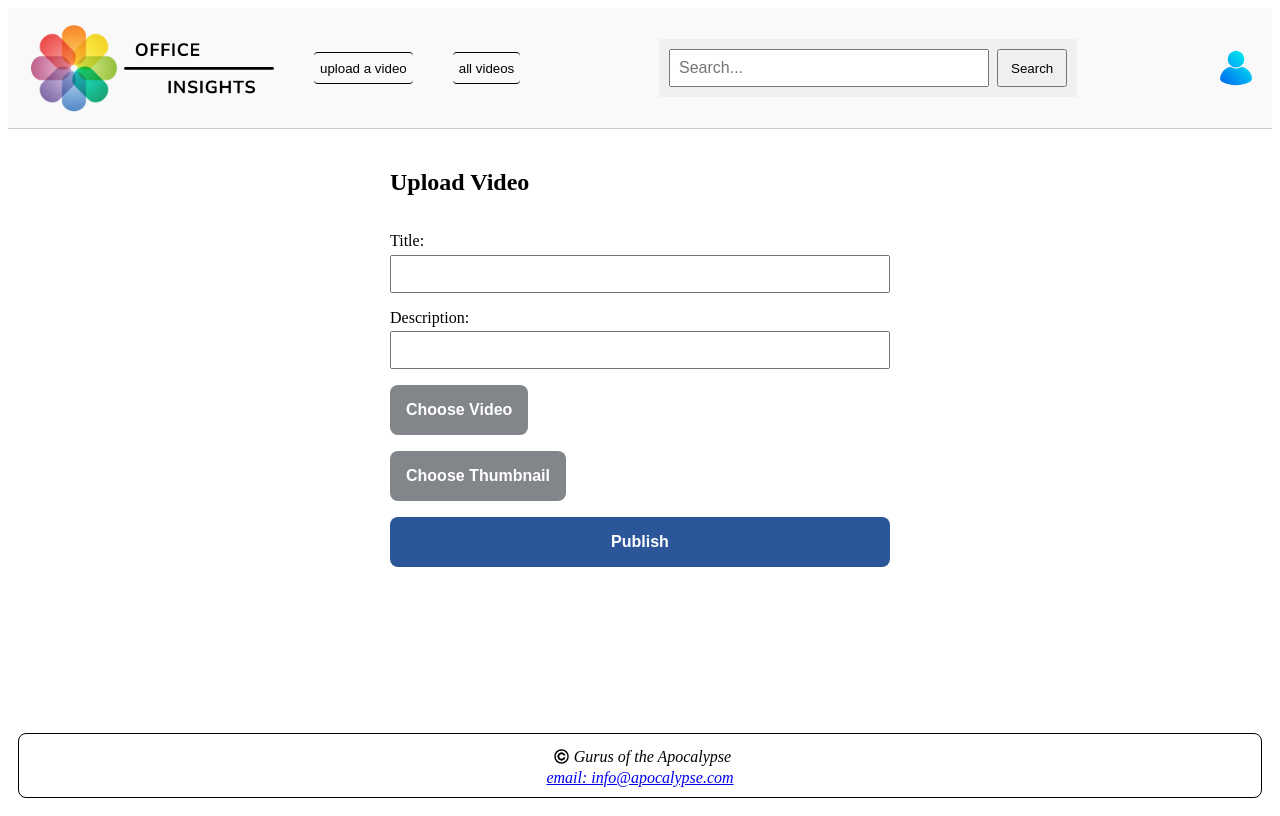
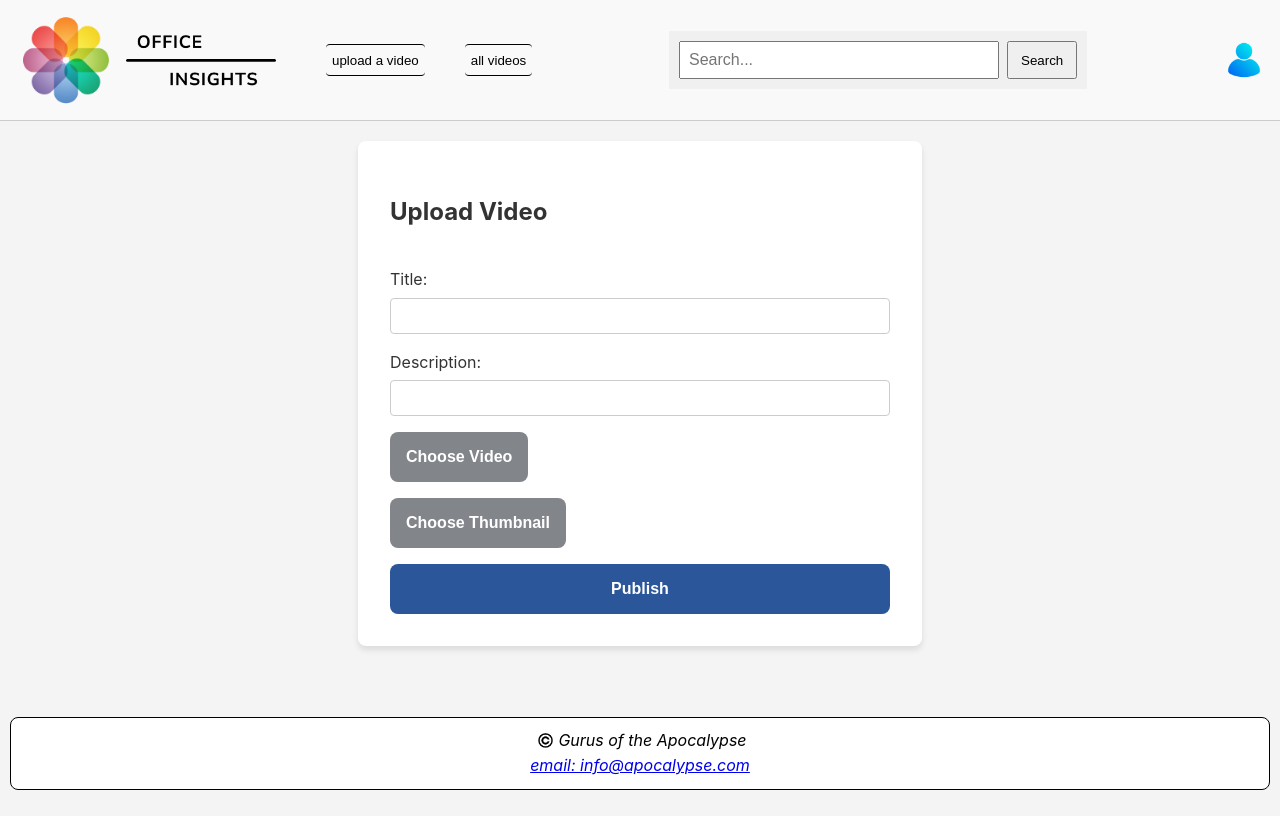
Before and after one commit to stevehunt70/final_project, a React (Vite) app: page /upload in a window 1280 px wide. Built offline with nearby package versions, Linux system fonts and the light colour scheme.

Commit message:
Styling done on VideoUpload

```diff
--- a/src/App.jsx
+++ b/src/App.jsx
@@ -1,3 +1,4 @@
+// src/App.jsx
 import React from 'react';
 import { BrowserRouter as Router, Routes, Route } from "react-router-dom";
 import Layout from "./layouts/Layout";
--- a/src/components/SearchBar.jsx
+++ b/src/components/SearchBar.jsx
@@ -1,3 +1,4 @@
+// SearchBar.jsx
 import { useState } from "react";
 
 const SearchBar = ({ onSearch }) => {
--- a/src/pages/VideoUpload.css
+++ b/src/pages/VideoUpload.css
@@ -1,4 +1,206 @@
+body {
+  font-family: -apple-system, BlinkMacSystemFont, 'Segoe UI', Roboto, Oxygen, Ubuntu, Cantarell, 'Open Sans', 'Helvetica Neue', sans-serif;
+  line-height: 1.6;
+  color: #333;
+  margin: 0;
+  padding: 0;
+  background-color: #f4f4f4;
+}
+
+/* Header and Layout */
+.app-container {
+  display: flex;
+  flex-direction: column;
+  min-height: 100vh;
+}
+
+main {
+  flex: 1;
+  padding: 2rem 1rem;
+}
+
+header {
+  display: flex;
+  align-items: center;
+  justify-content: space-between;
+  padding: 10px 16px;
+  border-bottom: 1px solid #ccc;
+  background-color: #f9f9f9;
+  gap: 10px;
+}
+
+.logo-image {
+  width: 100px;
+  height: auto;
+}
+
+.logo-text {
+  width: 150px;
+  height: auto;
+}
+
+.search-bar-container {
+  flex: 1;
+  display: flex;
+  justify-content: center;
+}
+
+.profile-image {
+  width: 40px;
+  height: 40px;
+  border-radius: 50%;
+  object-fit: cover;
+}
+
+/* --- Search Bar --- */
+.search-bar {
+  display: flex;
+  justify-content: center;
+  padding: 10px;
+  background-color: #f0f0f0;
+  gap: 8px;
+  border-radius: 8px;
+}
+
+.search-input {
+  width: 300px;
+  padding: 8px;
+  font-size: 16px;
+  border: 1px solid #ddd;
+  border-radius: 4px;
+}
+
+.search-button {
+  padding: 8px 12px;
+  cursor: pointer;
+  background-color: #2b579a;
+  color: white;
+  border: none;
+  border-radius: 4px;
+}
+
+/* --- Video Main Page --- */
+.video-area {
+  padding: 1rem;
+}
+
+.videos-grid {
+  display: grid;
+  grid-template-columns: repeat(auto-fill, minmax(280px, 1fr));
+  gap: 20px;
+  padding: 20px;
+  justify-content: center;
+}
+
+.card {
+  background-color: #fff;
+  border-radius: 8px;
+  box-shadow: 0 4px 6px rgba(0, 0, 0, 0.1);
+  overflow: hidden;
+  transition: transform 0.2s, box-shadow 0.2s;
+  text-align: left;
+}
+
+.card:hover {
+  transform: translateY(-5px);
+  box-shadow: 0 6px 12px rgba(0, 0, 0, 0.15);
+}
+
+.card img {
+  width: 100%;
+  height: 180px;
+  object-fit: cover;
+}
+
+.card h3 {
+  margin: 10px 10px 0;
+  font-size: 1.1rem;
+}
+
+.card p {
+  margin: 5px 10px 10px;
+  color: #666;
+  font-size: 0.9rem;
+}
+
+/* --- Upload Page (based on your code) --- */
 .upload-container {
+  display: flex;
+  flex-direction: column;
+  gap: 1rem;
+  max-width: 500px;
+  margin: 0 auto;
+  padding: 2rem;
+  background-color: #fff;
+  border-radius: 8px;
+  box-shadow: 0 4px 6px rgba(0, 0, 0, 0.1);
+}
+
+.form-field {
+  display: flex;
+  flex-direction: column;
+  gap: 0.3rem;
+}
+
+.text-input {
+  padding: 0.5rem;
+  font-size: 1rem;
+  border: 1px solid #ccc;
+  border-radius: 4px;
+}
+
+.btn {
+  padding: 1rem;
+  font-size: 1rem;
+  font-weight: bold;
+  border: none;
+  border-radius: 8px;
+  cursor: pointer;
+  transition: background-color 0.2s;
+}
+
+.btn:hover {
+  filter: brightness(1.1);
+}
+
+.video-btn,
+.image-btn {
+  background-color: #82858a;
+  color: white;
+}
+
+.publish-btn {
+  background-color: #2b579a;
+  color: white;
+}
+
+.preview-video {
+  max-width: 100%;
+  border-radius: 6px;
+}
+
+.preview-image {
+  max-width: 100%;
+  border-radius: 6px;
+  margin-top: 0.5rem;
+}
+
+.status-message {
+  font-weight: bold;
+  margin-top: 1rem;
+}
+
+.status-message:empty {
+  display: none;
+}
+
+
+
+
+
+
+
+/* .upload-container {
   display: flex;
   flex-direction: column;
   gap: 1rem;
@@ -60,55 +262,3 @@
 .status-message:empty {
   display: none;
 }
-
-/* OLD settings  */
-/* .upload-container {
-  max-width: 600px;
-  margin: 40px auto;
-  padding: 30px;
-  background-color: #cce6f9;
-  border-radius: 8px;
-  box-shadow: 0 4px 20px rgba(0, 0, 0, 0.1);
-}
-
-.upload-form {
-  display: flex;
-  flex-direction: column;
-}
-
-.upload-form label {
-  margin-bottom: 15px;
-  font-weight: 600;
-  color: #333;
-}
-
-.upload-form input,
-.upload-form textarea {
-  padding: 10px;
-  margin-top: 6px;
-  border: 1px solid #ccc;
-  border-radius: 5px;
-  font-size: 1rem;
-  resize: vertical;
-  width: 100%;
-}
-
-.upload-form textarea {
-  min-height: 80px;
-}
-
-.upload-form button {
-  padding: 12px 20px;
-  font-size: 1rem;
-  background-color: #0077cc;
-  color: white;
-  border: none;
-  border-radius: 5px;
-  cursor: pointer;
-  margin-top: 20px;
-  transition: background-color 0.3s ease;
-}
-
-.upload-form button:hover {
-  background-color: #005fa3;
-} */
--- a/src/pages/VideoUpload.jsx
+++ b/src/pages/VideoUpload.jsx
@@ -17,7 +17,7 @@ export default function UploadVideo() {
 
   const navigate = useNavigate();
   const user = JSON.parse(localStorage.getItem("user"));
-  const userId = user?.id; // safe lookup
+  const userId = user?.id;
 
   const handlePublish = async () => {
     if (!videoFile || !thumbnailFile || !title || !description) {
```
